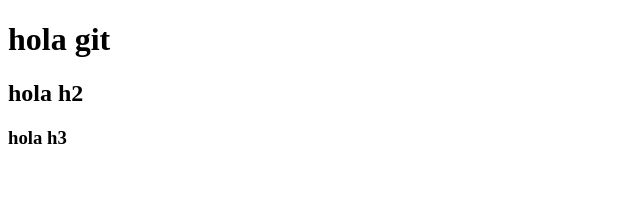
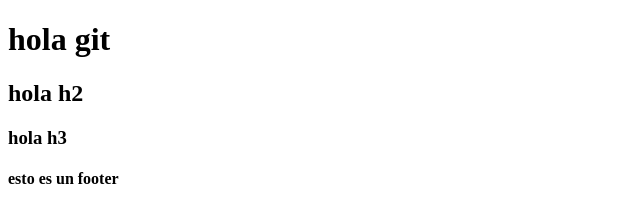
Before and after one commit to fabiletto/chillout, a plain HTML site: page index.html in a window 1280 px wide. Shown: the whole page, without its empty margins (0-640 px from the left). Drawn offline with Linux system fonts and the light colour scheme.

Commit message:
creamos un footer

```diff
--- a/index.html
+++ b/index.html
@@ -10,5 +10,9 @@
     <h1>hola git</h1>
     <h2>hola h2</h2>
     <h3>hola h3</h3>
+
+    <footer>
+        <h4>esto es un footer</h4>
+    </footer>
 </body>
 </html>
```
Also changed, not shown: Nuevo documento de texto.txt (added).
